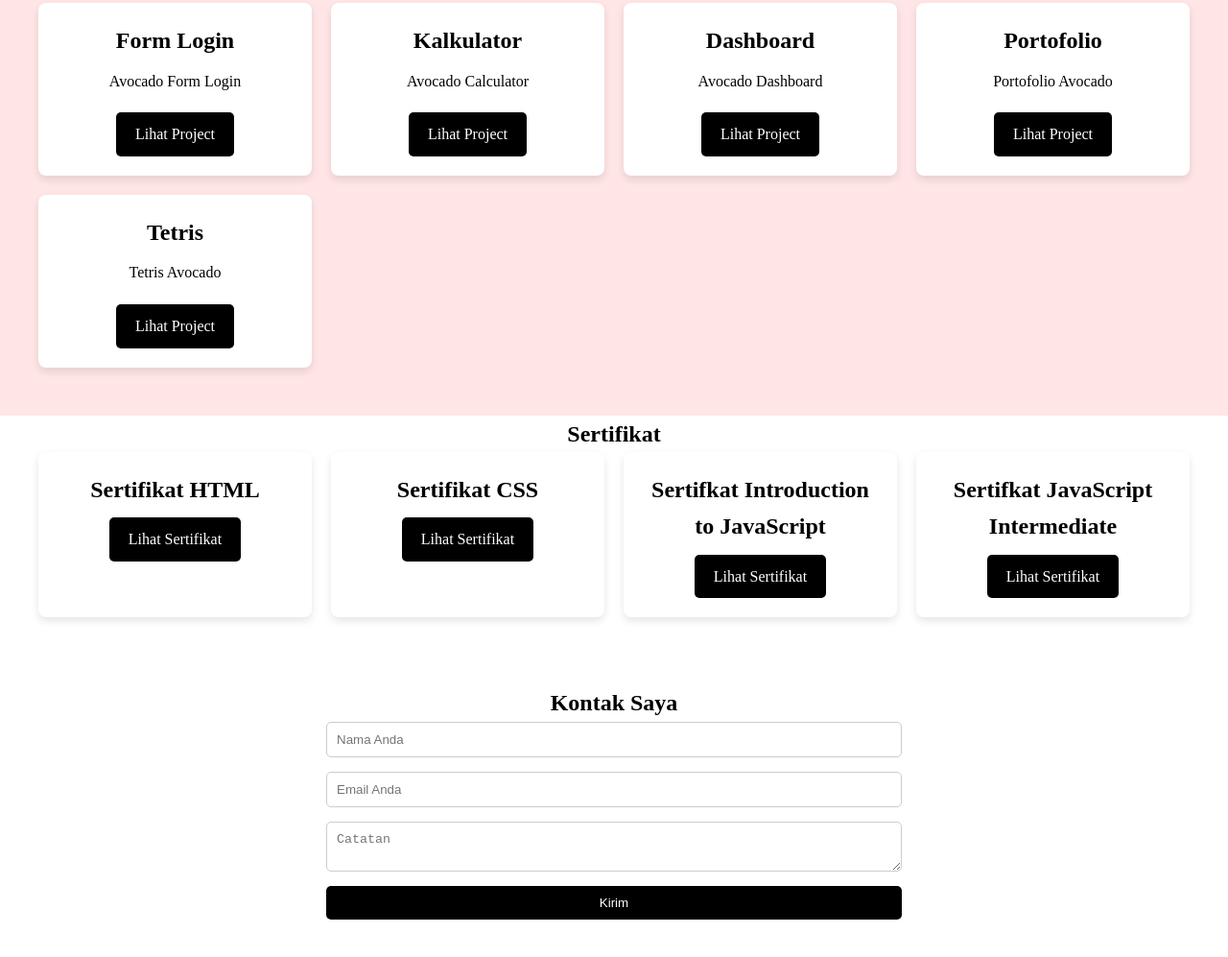
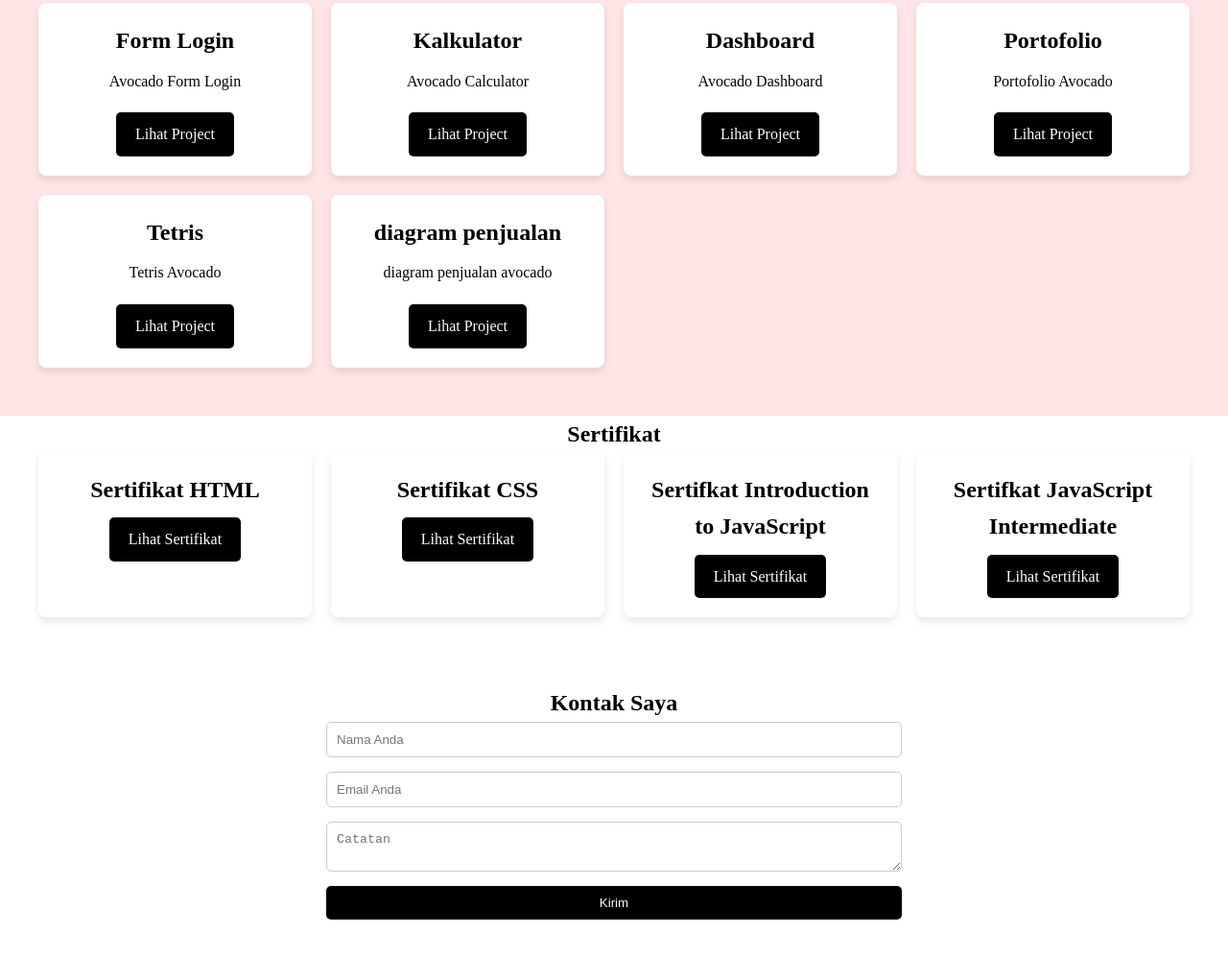
Before and after one commit to avocadopopo/New-portofolio, a plain HTML site: page index.html in a window 1280 px wide. Shown: the part 1082-2079 px from the top of the page at 96% size. Drawn offline with Linux system fonts and the light colour scheme.

Commit message:
Update index.html

```diff
--- a/index.html
+++ b/index.html
@@ -78,6 +78,11 @@
           <p>Tetris Avocado</p>
           <a href="projek/javascript-tetris-master/index.html">Lihat Project</a>
         </div>
+        <div class="project-card">
+          <h3>diagram penjualan </h3>
+          <p>diagram penjualan avocado </p>
+          <a href="https://avocadopopo.github.io/Diagram-Penjualan/">Lihat Project</a>
+        </div>
       </div>
     </section>
 
```
